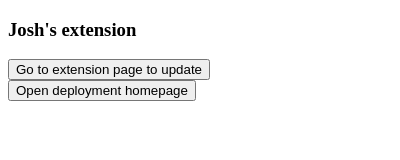
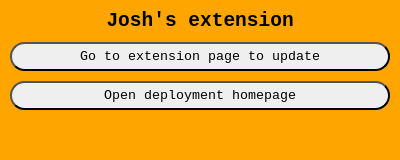
Before and after one commit to joshgrib/browser-ext, a browser extension: page dist/popup.html in a window 400 px wide. Drawn offline with Linux system fonts and the light colour scheme.

Commit message:
Add popup styling

```diff
--- a/dist/popup.html
+++ b/dist/popup.html
@@ -9,11 +9,10 @@
       - [1]: https://developer.chrome.com/extensions/contentSecurityPolicy
     -->
     <script src='popup.js'></script>
+    <link rel="stylesheet" href="style.css"></style>
   </head>
   <body id="popup-body">
-    <h3>Josh's extension</h3>
-    <section id="qa-site-btns">
-      <!-- filled by JS in popup.js -->
-    </section>
+    <h1 id="title">Josh's extension</h1>
+    <!-- filled by JS in popup.js -->
   </body>
 </html>
--- /dev/null
+++ b/dist/style.css
@@ -0,0 +1,22 @@
+* {
+  font-family: monospace;
+  text-align: center;
+}
+#popup-body {
+  padding: 10px;
+  background-color: orange;
+  margin: 0;
+}
+#title {
+  margin: 0;
+  font-size: 1.5em;
+}
+#popup-body button {
+  width: 100%;
+  padding: 5px 10px;
+  border-radius: 100px;
+  white-space: nowrap;
+}
+#popup-body > *:not(:last-child) {
+  margin-bottom: 10px;
+}
```
